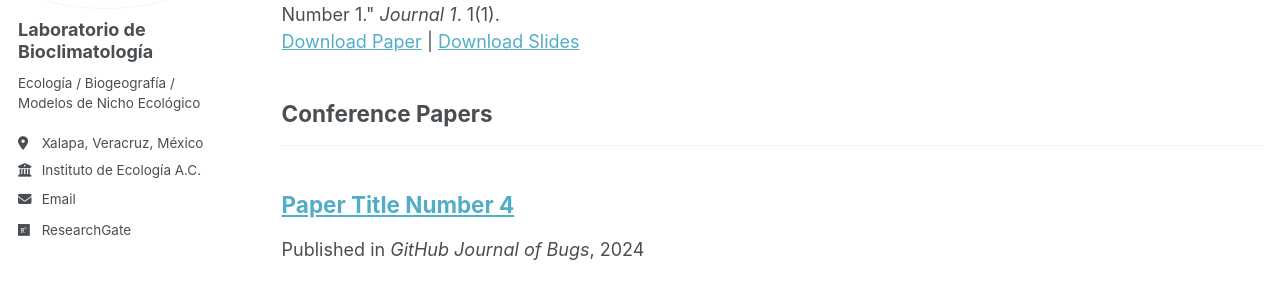
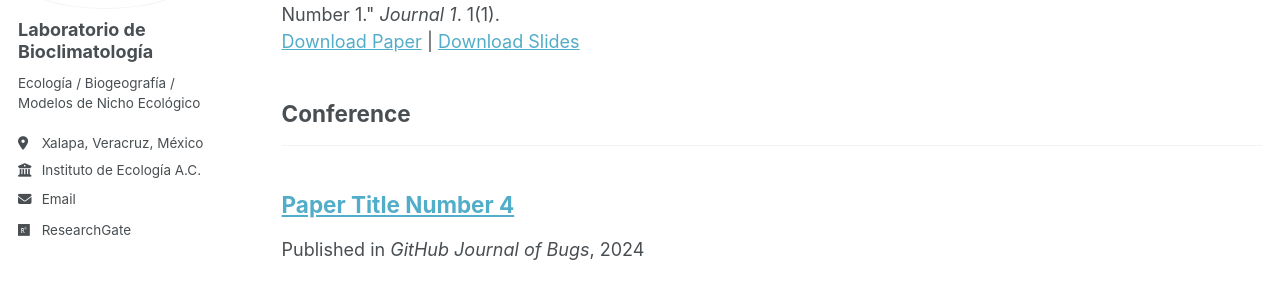
Before and after one commit to Labbioclim/bioclimat, a Jekyll site: the page built from _pages/publications.html, in a window 1280 px wide and 900 px high, scrolled down 906 px. Shown: the part 160-451 px from the top of the window. Built offline with Jekyll 4.4.1, drawn with Linux system fonts in a browser that asks for light colours.

Commit message:
Update _config.yml

```diff
--- a/_config.yml
+++ b/_config.yml
@@ -80,7 +80,7 @@ publication_category:
   manuscripts:
     title: 'Journal Articles'
   conferences:
-    title: 'Conference Papers'
+    title: 'Conference'
 
 # Site Settings
 teaser                   :  # filename of teaser fallback teaser image placed in /images/, .e.g. "500x300.png"
```
